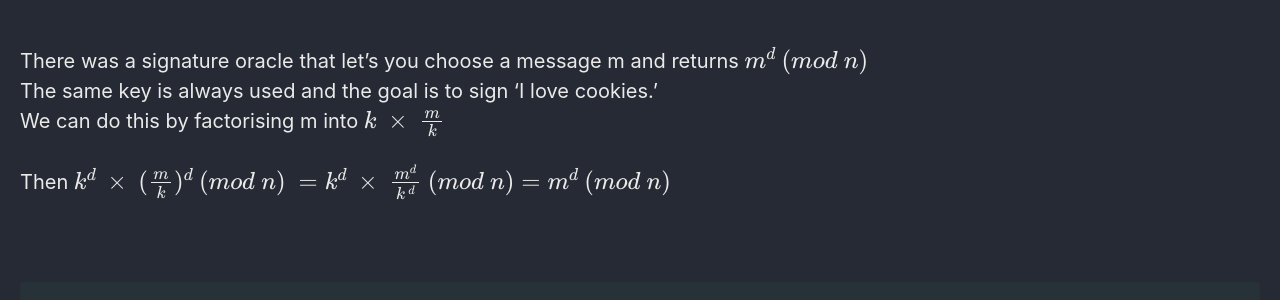
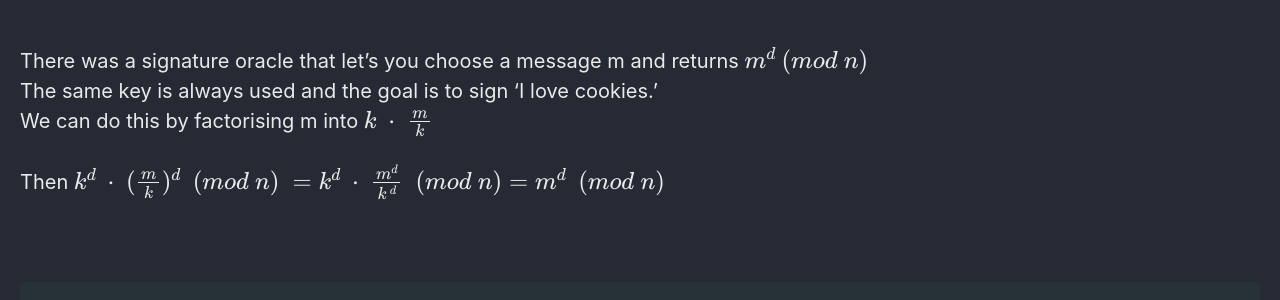
Before and after one commit to Connor-McCartney/Connor-McCartney.github.io, a Jekyll site: the page built from _pages/cryptography/rsa/cookie-lover-hackim-2022.md, in a window 1280 px wide. Shown: the part 475-775 px from the top of the page. Built offline with Jekyll 4.4.1, drawn with Linux system fonts in a browser that asks for light colours; cached includes are drawn as plain includes.

Commit message:
Update cookie-lover-hackim-2022.md

```diff
--- a/_pages/cryptography/rsa/cookie-lover-hackim-2022.md
+++ b/_pages/cryptography/rsa/cookie-lover-hackim-2022.md
@@ -21,9 +21,9 @@ def sign(msg : bytes):
 
 There was a signature oracle that let's you choose a message m and returns $$m^d \ (mod \ n)$$ <br>
 The same key is always used and the goal is to sign 'I love cookies.' <br>
-We can do this by factorising m into $$k \ \times \ \frac{m}{k}$$ <br>
+We can do this by factorising m into $$k \ \cdot \ \frac{m}{k}$$ <br>
 
-Then $$k^d \ \times \ (\frac{m}{k})^d \ (mod \ n) \ = k^d \ \times \ \frac{m^d}{k^{\ d}} \ (mod \ n) = m^d \ (mod \ n)$$
+Then $$k^d \ \cdot \ (\frac{m}{k})^d \ \ (mod \ n) \ = k^d \ \cdot \ \frac{m^d}{k^{\ d}} \ \ (mod \ n) = m^d \ \ (mod \ n)$$
 
 <br>
 
```
